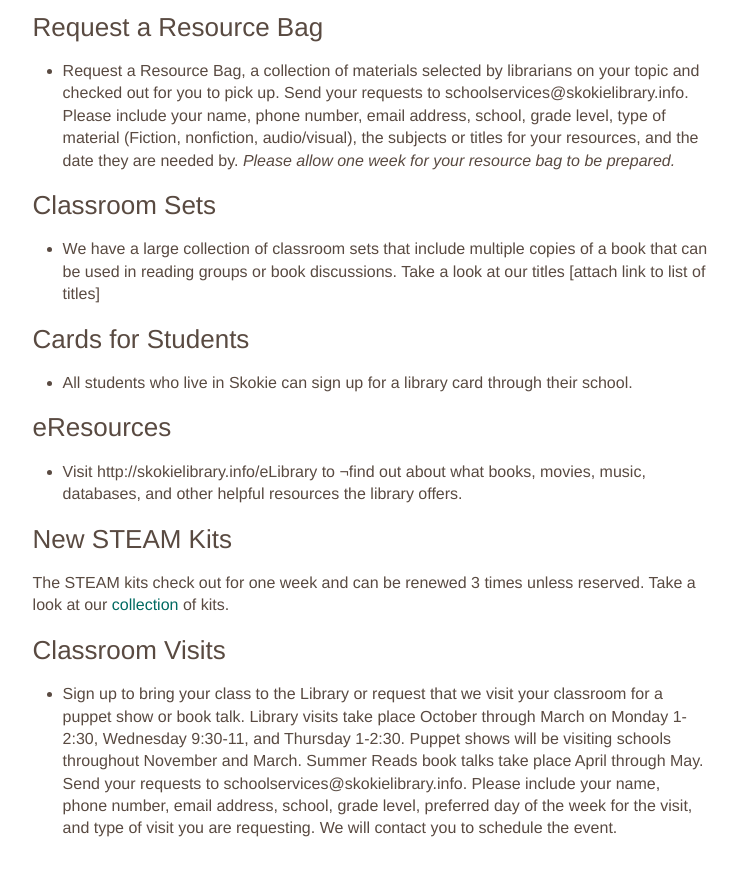
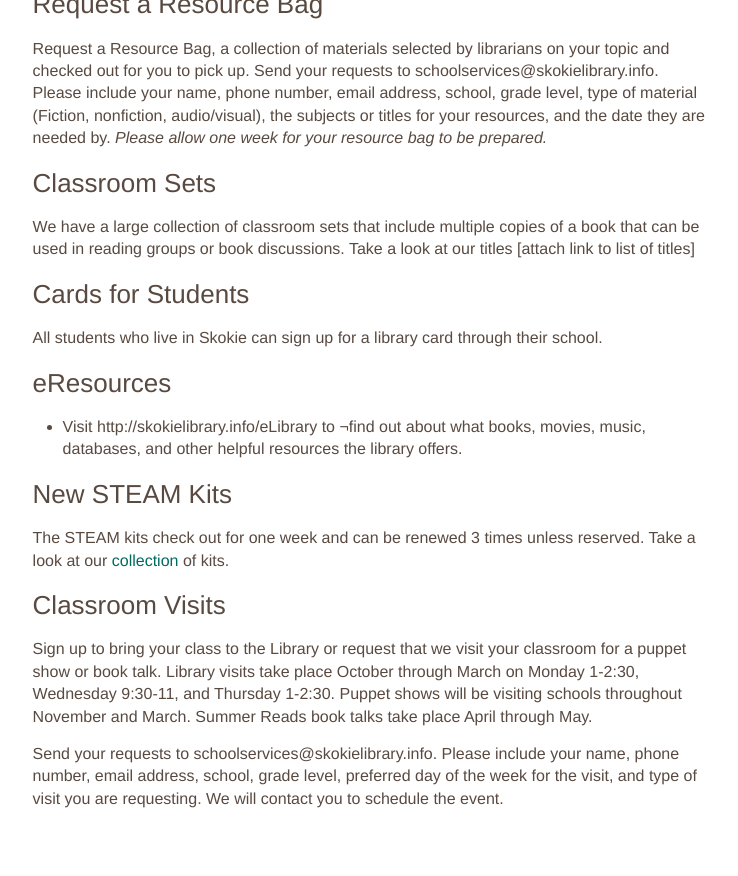
Before and after one commit to skokielibrary/spl-content, a Jekyll site: the page built from _content/jenny/services--teachers-schools.markdown, in a window 1280 px wide and 900 px high, scrolled down 573 px. Shown: the top 876 px of the window, without its empty margins (270-1008 px from the left). Built offline with Jekyll 4.4.1, drawn with Linux system fonts in a browser that asks for light colours.

```diff
--- a/_content/jenny/services--teachers-schools.markdown
+++ b/_content/jenny/services--teachers-schools.markdown
@@ -13,17 +13,21 @@ Find detailed information about each of our services in the [Teacher Toolkit](ht
 Contact Jenny, the School Services Liason by phone at 847-972-5645 or via email at jwilkin@skokielibrary.info
 
 ### Cards for Teachers
-- Every teacher in a Skokie school can get a library card to check out materials for classroom use. Refer to the Teacher Loan Guidelines for loan policy details [attach link to PDF].
+
+Every teacher in a Skokie school can get a library card to check out materials for classroom use. Refer to the Teacher Loan Guidelines for loan policy details [attach link to PDF].
 
 ### Request a Resource Bag
-- Request a Resource Bag, a collection of materials selected by librarians on your topic and checked out for you to pick up. Send your requests to schoolservices@skokielibrary.info. Please include your name, phone number, email address, school, grade level, type of material (Fiction, nonfiction, audio/visual), the subjects or titles for your resources, and the date they are needed by.
+
+Request a Resource Bag, a collection of materials selected by librarians on your topic and checked out for you to pick up. Send your requests to schoolservices@skokielibrary.info. Please include your name, phone number, email address, school, grade level, type of material (Fiction, nonfiction, audio/visual), the subjects or titles for your resources, and the date they are needed by.
 *Please allow one week for your resource bag to be prepared.*
 
 ### Classroom Sets
-- We have a large collection of classroom sets that include multiple copies of a book that can be used in reading groups or book discussions. Take a look at our titles [attach link to list of titles]
+
+We have a large collection of classroom sets that include multiple copies of a book that can be used in reading groups or book discussions. Take a look at our titles [attach link to list of titles]
 
 ### Cards for Students
-- All students who live in Skokie can sign up for a library card through their school.
+
+All students who live in Skokie can sign up for a library card through their school.
 
 ### eResources
 - Visit http://skokielibrary.info/eLibrary to ¬find out about what books, movies, music, databases, and other helpful resources the library offers.
@@ -32,5 +36,7 @@ Contact Jenny, the School Services Liason by phone at 847-972-5645 or via email
 The STEAM kits check out for one week and can be renewed 3 times unless reserved. Take a look at our [collection](http://encore.skokielibrary.info/iii/encore/search?target=STEAM+KIT&formids=target&lang=eng&suite=def&reservedids=lang%2Csuite&submitmode=&submitname=&x=0&y=0 "STEAM kits") of kits.
 
 ### Classroom Visits
-- Sign up to bring your class to the Library or request that we visit your classroom for a puppet show or book talk. Library visits take place October through March on Monday 1-2:30, Wednesday 9:30-11, and Thursday 1-2:30. Puppet shows will be visiting schools throughout November and March. Summer Reads book talks take place April through May.
+
+Sign up to bring your class to the Library or request that we visit your classroom for a puppet show or book talk. Library visits take place October through March on Monday 1-2:30, Wednesday 9:30-11, and Thursday 1-2:30. Puppet shows will be visiting schools throughout November and March. Summer Reads book talks take place April through May.
+
 Send your requests to schoolservices@skokielibrary.info. Please include your name, phone number, email address, school, grade level, preferred day of the week for the visit, and type of visit you are requesting. We will contact you to schedule the event.
```
Also changed, not shown: _content/mike/services--career-advice.markdown (+19 -9 lines).
